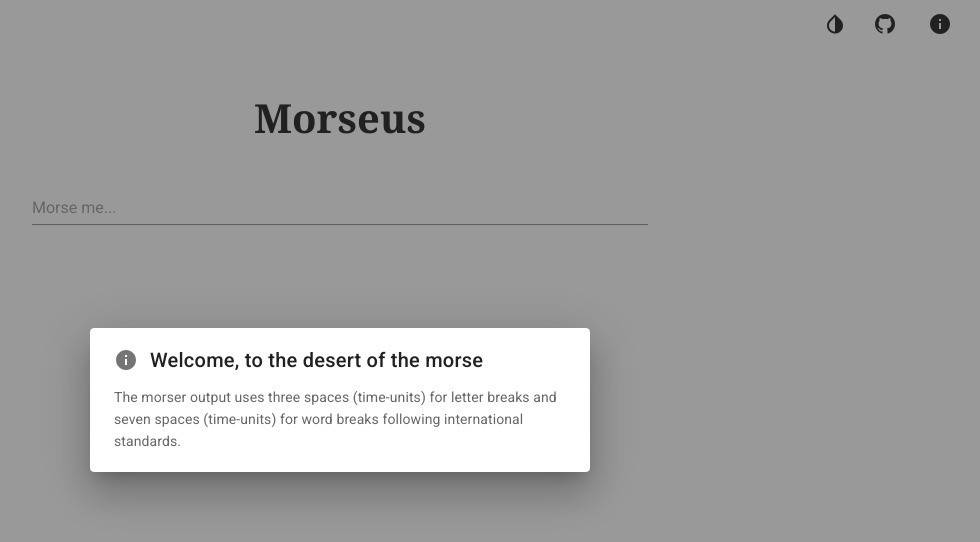
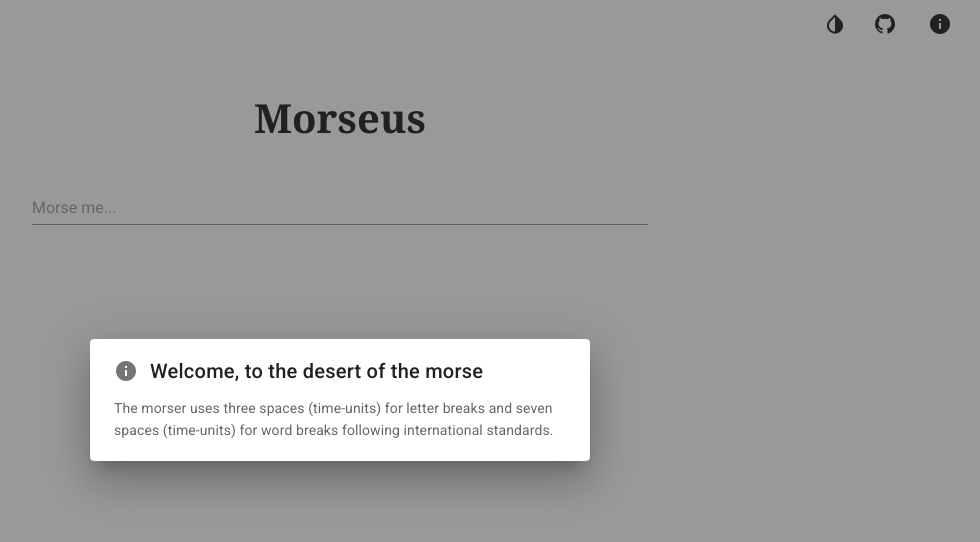
Before and after one commit to LebowskiSama/morseus, a Vue app: page / in a window 1280 px wide. Both pictures are taken after a click on the button "info". Shown: the top 542 px of the page, without its empty margins (300-1280 px from the left). Built offline with nearby package versions, Linux system fonts and the light colour scheme.

Commit message:
added-express

```diff
--- a/src/App.vue
+++ b/src/App.vue
@@ -26,7 +26,7 @@
     <v-dialog v-model="dialog" width="500">
       <v-card>
         <v-card-title text-align-center><v-icon class="mr-3">info</v-icon>Welcome, to the desert of the morse</v-card-title>
-        <v-card-text>The morser output uses three spaces (time-units) for letter breaks and seven spaces (time-units) for word breaks following international standards.</v-card-text>
+        <v-card-text>The morser uses three spaces (time-units) for letter breaks and seven spaces (time-units) for word breaks following international standards.</v-card-text>
       </v-card>
     </v-dialog>
 
```
